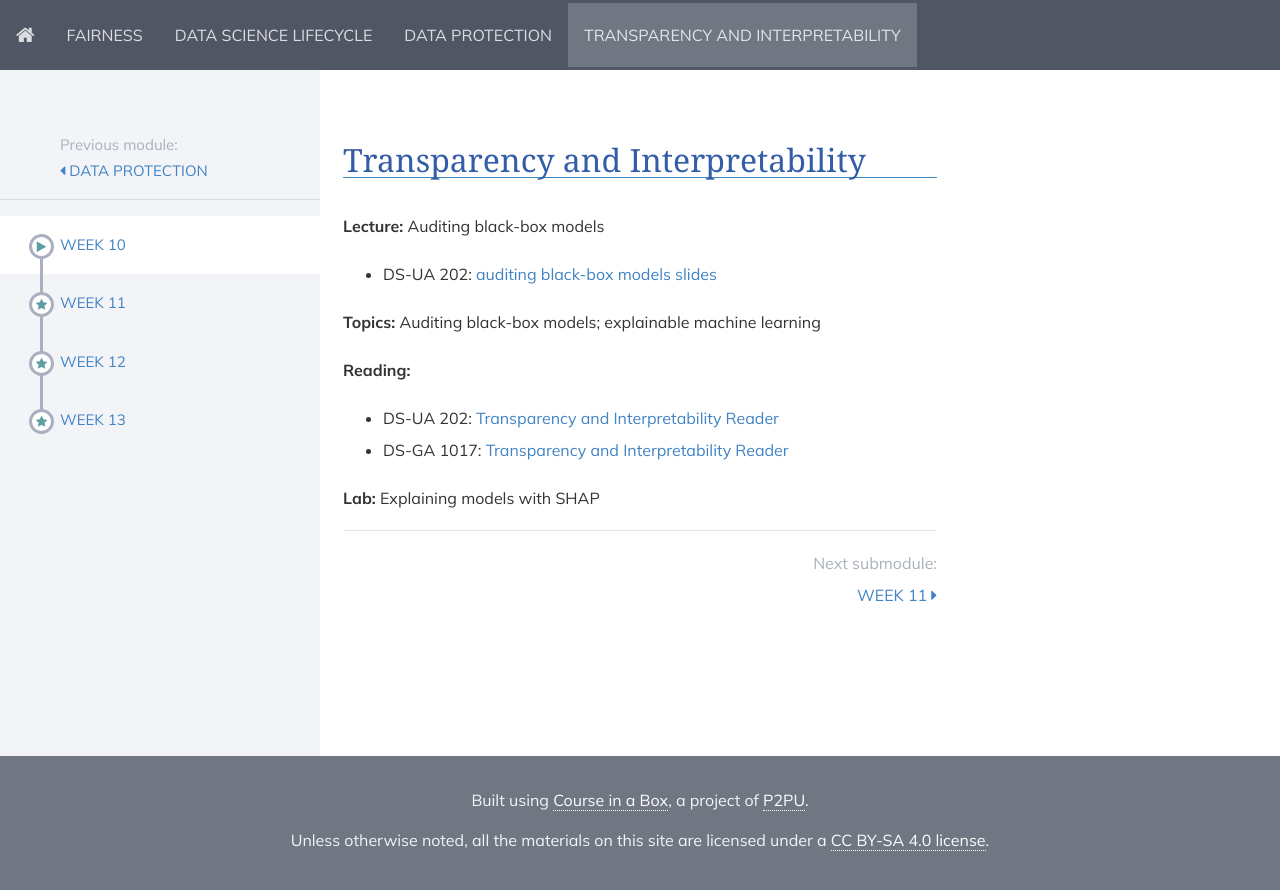
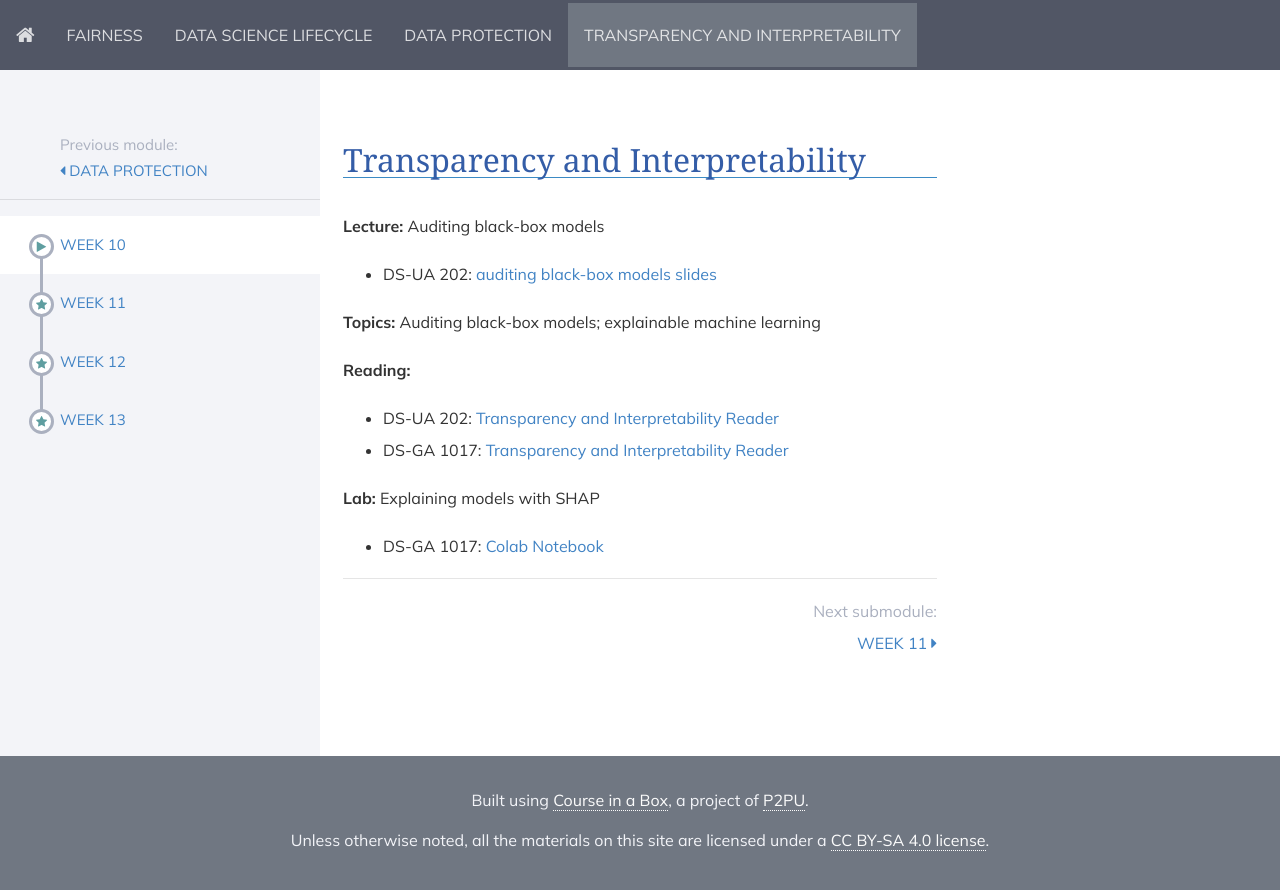
Before and after one commit to DataResponsibly/rds24, a Jekyll site: the page built from modules/transparency_and_interpretability/_posts/2000-01-01-week10.md, in a window 1280 px wide. Shown: the top 890 px of the page. Built offline with Jekyll 4.4.1, drawn with Linux system fonts in a browser that asks for light colours; nearby versions of some CDN libraries.

Commit message:
Add Lab Week 10

```diff
--- a/modules/transparency_and_interpretability/_posts/2000-01-01-week10.md
+++ b/modules/transparency_and_interpretability/_posts/2000-01-01-week10.md
@@ -20,4 +20,4 @@ title: Week 10
 
 **Lab:** Explaining models with SHAP
 
-[//]: * [Colab Notebook](https://colab.research.google.com/drive/1u1kA3KuEaJRF4ROxU-sI1nJ1zituMl6N)
+* DS-GA 1017: [Colab Notebook](https://colab.research.google.com/drive/1IyOjGaIMB_WCOn6vw16q_WCE3l52bqEp?usp=sharing)
```
